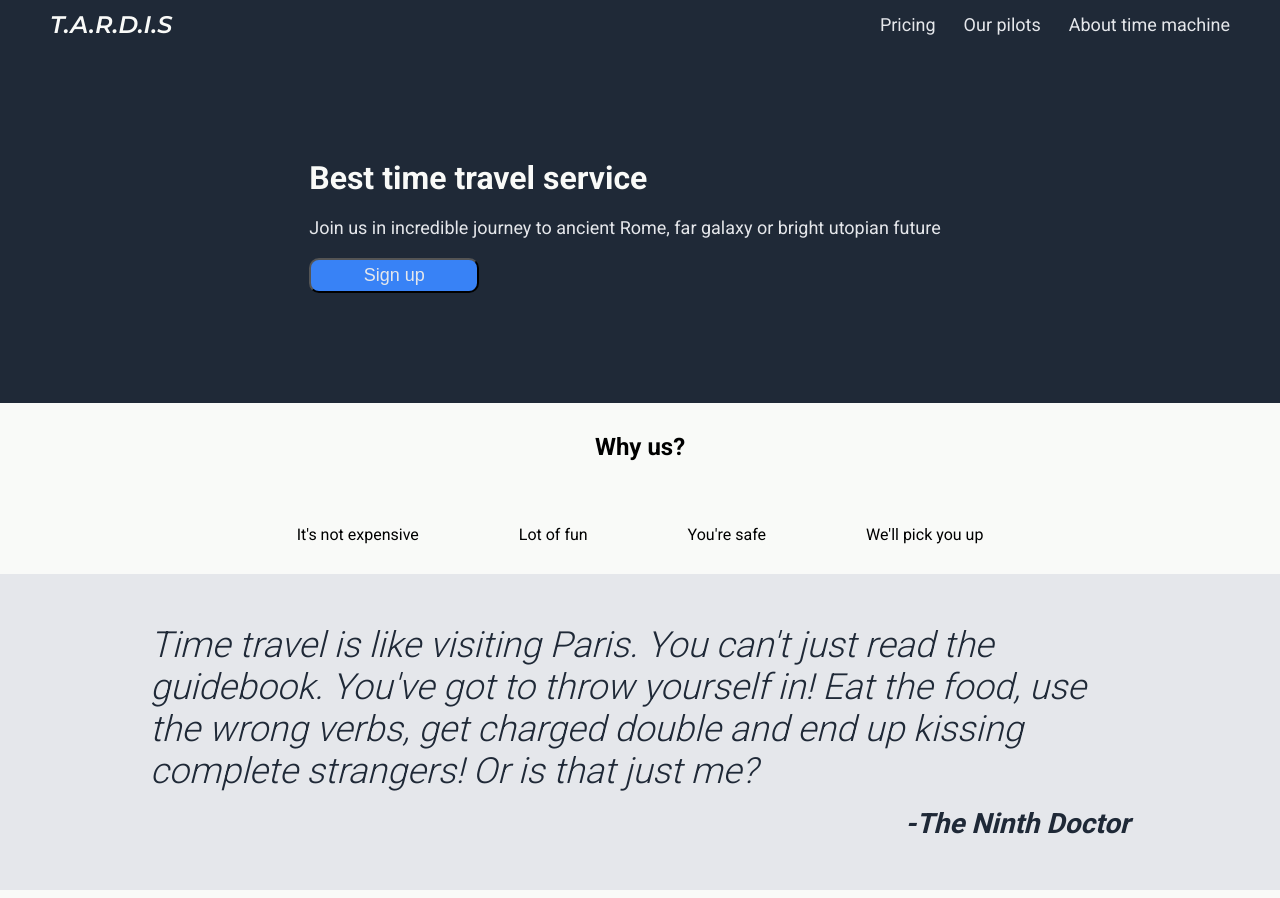
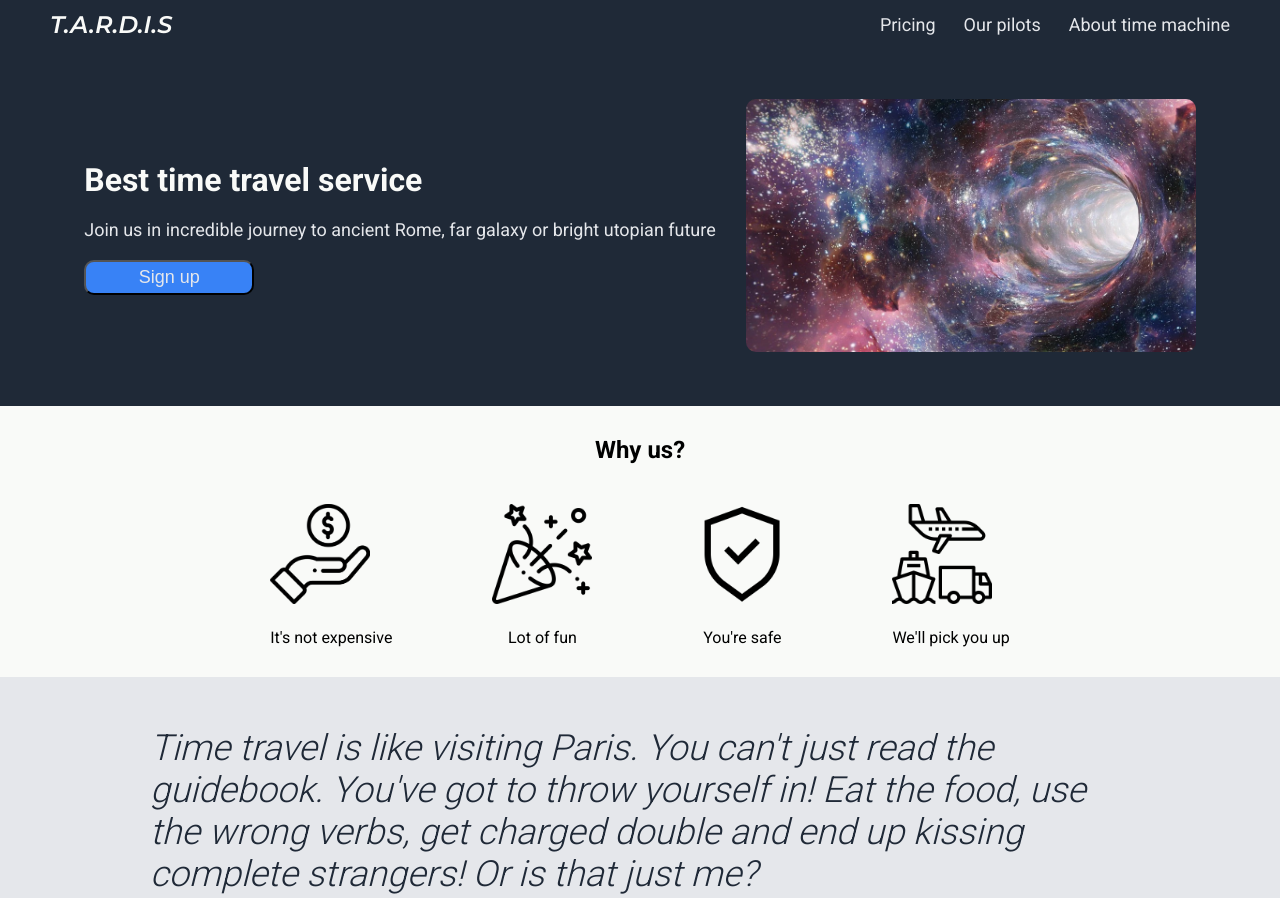
Before and after one commit to ioTardis/odin-landing, a plain HTML site: page index.html in a window 1280 px wide. Shown: the top 898 px of the page. Drawn offline with Linux system fonts and the light colour scheme; the site is published under a folder, as on GitHub Pages, so addresses that start at the root find nothing.

Commit message:
Update index.html

```diff
--- a/index.html
+++ b/index.html
@@ -26,26 +26,26 @@
             <button>Sign up</button>
         </div>
         <div class="hero-picture">
-            <img class="picture" src="/images/wormhole-2514312_960_720.jpg" alt="">
+            <img class="picture" src="images/wormhole-2514312_960_720.jpg" alt="">
         </div>
     </div>
     <div class="info-block">
         <h2>Why us?</h2>
         <div class="cards">
             <div class="card">
-                <img src="/images/hand.png" alt="">
+                <img src="images/hand.png" alt="">
                 <p>It's not expensive</p>
             </div>
             <div class="card">
-                <img src="/images/party.png" alt="">
+                <img src="images/party.png" alt="">
                 <p>Lot of fun</p>
             </div>
             <div class="card">
-                <img src="/images/security.png" alt="">
+                <img src="images/security.png" alt="">
                 <p>You're safe</p>
             </div>
             <div class="card">
-                <img src="/images/transportation.png" alt="">
+                <img src="images/transportation.png" alt="">
                 <p>We'll pick you up</p>
             </div>
         </div>
```
